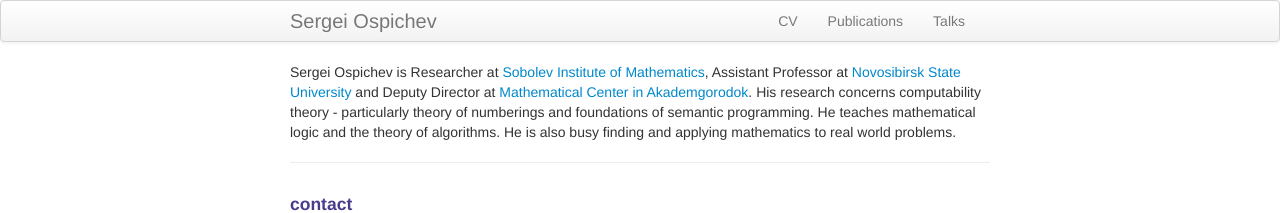
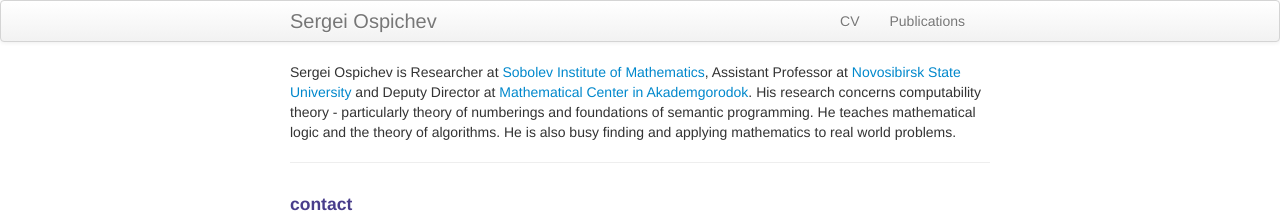
Before and after one commit to ospichev/ospichev.github.io, a Jekyll site: the page built from index.md, in a window 1280 px wide. Shown: the top 213 px of the page. Built offline with Jekyll 4.4.1, drawn with Linux system fonts in a browser that asks for light colours.

Commit message:
Update default.html

```diff
--- a/_includes/themes/twitter/default.html
+++ b/_includes/themes/twitter/default.html
@@ -37,7 +37,6 @@
           <ul class="nav">
               <li><a href="{{ BASE_PATH }}/assets/CV.pdf">CV</a></li>
               <li><a href="{{ BASE_PATH }}/pages/Publications.html">Publications</a></li>
-              <li><a href="{{ BASE_PATH }}/pages/Talks.html">Talks</a></li>
           </ul>
         </div>
       </div>
```
